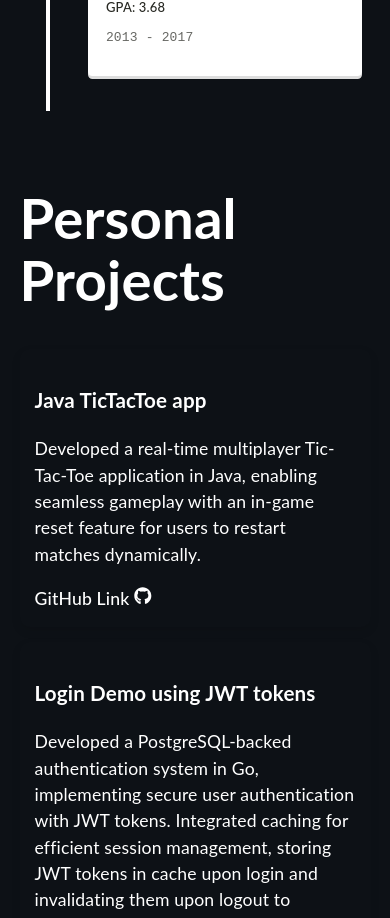
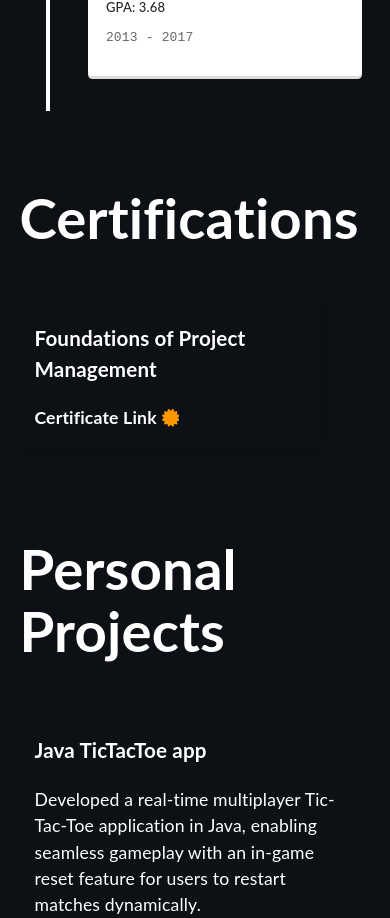
Before and after one commit to Prakul95/portfolio-react-app, a React (Vite) app: page / in a window 390 px wide. Shown: the part 5320-6238 px from the top of the page. Built offline with nearby package versions, Linux system fonts and the light colour scheme; a web font is replaced by a local one.

Commit message:
added certificates section in the portfolio

```diff
--- a/src/App.jsx
+++ b/src/App.jsx
@@ -7,6 +7,7 @@ import {
   Navigation,
   Footer,
   Contact,
+  Certificate,
 
 } from "./components";
 import FadeIn from './components/FadeIn';
@@ -48,6 +49,7 @@ function App() {
             <Main/>
             <Expertise/>
             <Timeline/>
+            <Certificate/>
             <Project/>
             <Contact/>
         </FadeIn>
--- /dev/null
+++ b/src/assets/styles/Certification.scss
@@ -0,0 +1,84 @@
+.certificate-card {
+    text-align: center;
+    padding: 15px;
+    border-radius: 8px;
+    max-width: 300px;
+    box-shadow: 2px 2px 10px rgba(0, 0, 0, 0.1);
+  }
+
+  .certificate-preview {
+    display: flex;
+    justify-content: center;
+    margin-bottom: 10px;
+  }
+
+  .certificate-link {
+    display: flex;
+    align-items: center;
+    gap: 5px;
+    text-decoration: none;
+    font-weight: bold;
+  }
+
+  .certificate-icon {
+    color: #ff9800;
+  }
+
+  .certificates-container {
+    display: flex;
+    flex-direction: column;
+    padding: 5% 10%;
+    text-align: left;
+}
+
+.certificates-container .certificates-grid {
+    display: grid;
+    grid-template-columns: repeat(2, 1fr);
+    grid-gap: 50px;
+}
+
+.certificates-container .certificates-grid .certificate {
+    text-align: left;
+}
+
+.certificate h2:hover {
+    text-decoration: underline;
+    transition: color .15s ease-in-out,background-color .15s ease-in-out,border-color .15s ease-in-out;
+}
+
+.zoom {
+    border-radius: 5px;
+    transition: transform .2s;
+    margin: 0 auto;
+}
+
+.zoom:hover {
+    transform: scale(1.05);
+}
+
+.certificate-card {
+    text-align: left;
+    padding: 15px;
+    border-radius: 10px;
+    box-shadow: 0px 4px 10px rgba(0, 0, 0, 0.1);
+    transition: transform 0.2s ease-in-out;
+    margin-bottom: 15px;
+}
+
+@media screen {
+    @media (max-width: 700px) {
+        .certificates-container {
+            display: block;
+            padding-left: 5%;
+            padding-right: 5%;
+        }
+
+        .certificates-container .certificates-grid {
+            display: block;
+        }
+
+        .certificates-container .certificates-grid .certificate {
+            padding-bottom: 5%;
+        }
+    }
+}
--- /dev/null
+++ b/src/components/Certification.tsx
@@ -0,0 +1,39 @@
+import React, { useState } from "react";
+import { FaCertificate } from "react-icons/fa";
+import "../assets/styles/Certification.scss";
+
+const certificates = [
+  {
+    name: "Foundations of Project Management",
+    link: "https://coursera.org/verify/1WOUQIVI25WQ",
+    pdfPath: "/assets/certificates/foundations_project_management.pdf", // Make sure this path is correct in the public folder
+  },
+];
+
+const CertificateCard = ({ name, link, pdfPath }) => {
+  const [numPages, setNumPages] = useState(null);
+
+  return (
+    <div className="certificate-card">
+      <h3>{name}</h3>
+      <a href={link} target="_blank" rel="noopener noreferrer" className="certificate-link">
+        Certificate Link <FaCertificate className="certificate-icon" />
+      </a>
+    </div>
+  );
+};
+
+function Certificate() {
+  return (
+    <div className="certificates-container" id="certificates">
+      <h1>Certifications</h1>
+      <div className="certificates-grid">
+        {certificates.map((certificate, index) => (
+          <CertificateCard key={index} {...certificate} />
+        ))}
+      </div>
+    </div>
+  );
+}
+
+export default Certificate;
--- a/src/components/Navigation.tsx
+++ b/src/components/Navigation.tsx
@@ -17,7 +17,7 @@ import MenuIcon from '@mui/icons-material/Menu';
 import Toolbar from '@mui/material/Toolbar';
 
 const drawerWidth = 240;
-const navItems = [['Expertise', 'expertise'], ['History', 'history'], ['Projects', 'projects'], ['Contact', 'contact']];
+const navItems = [['Expertise', 'expertise'], ['History', 'history'], ['Certifications', 'certificates'],['Projects', 'projects'], ['Contact', 'contact']];
 
 function Navigation({parentToChild, modeChange}: any) {
 
--- a/src/components/index.js
+++ b/src/components/index.js
@@ -5,3 +5,4 @@ export { default as Expertise } from "./Expertise";
 export { default as Timeline } from "./Timeline";
 export { default as Project } from "./Project";
 export { default as Contact } from "./Contact";
+export { default as Certificate } from "./Certification";
```
Also changed, not shown: package.json (+6 -2 lines), 2 other files (tests, documents, lock files or other folders).
